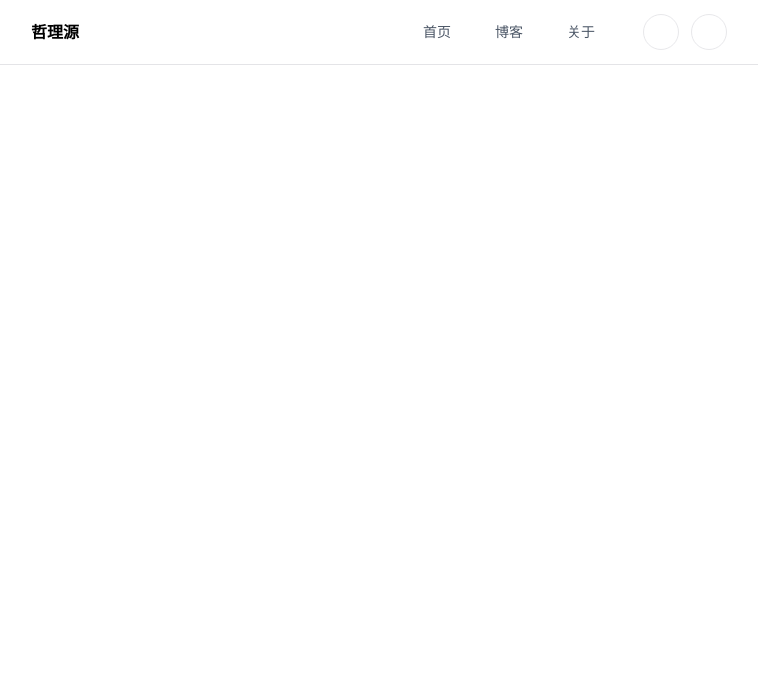
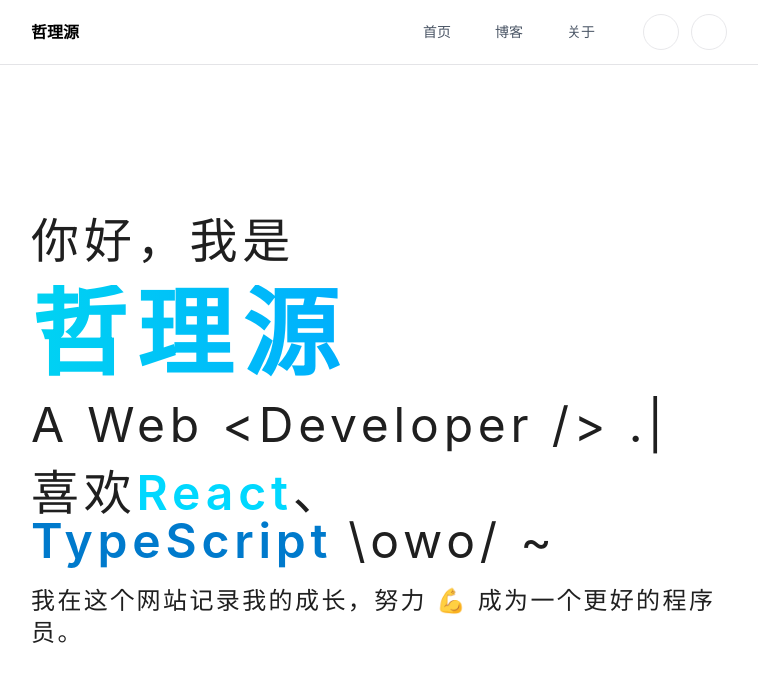
Before and after one commit to zeyuanHong0/my_blog_front, a React (Vite) app: page /#/home in a window 1280 px wide. Shown: the top 682 px of the page, without its empty margins (265-1023 px from the left). Built offline with nearby package versions, Linux system fonts and the light colour scheme; some icons are missing; what tailwindcss-debug-screens would draw is missing.

Commit message:
feat: 更新首页和布局组件，添加动态文本动画和内容区域

```diff
--- a/src/pages/front/home/index.tsx
+++ b/src/pages/front/home/index.tsx
@@ -1,5 +1,41 @@
+import React from "react";
+import { TypeAnimation } from "react-type-animation";
+
 const Home = () => {
-  return <div>front home</div>;
+  return (
+    <div
+      className={`flex min-h-full max-w-screen-md flex-col justify-center gap-5 px-6 md:px-10 2xl:max-w-7xl`}
+    >
+      <div className="text-2xl tracking-widest md:text-5xl">你好，我是</div>
+      <strong
+        className="bg-gradient-to-r from-cyan-400 to-blue-500 bg-clip-text text-5xl font-black tracking-widest md:text-8xl"
+        style={{ WebkitTextFillColor: "transparent" }}
+      >
+        哲理源
+      </strong>
+      <TypeAnimation
+        className={`text-2xl tracking-widest md:text-5xl`}
+        sequence={[
+          500,
+          "一名前端开发工程师 。",
+          1000,
+          "A Web <Developer /> .",
+          1000,
+        ]}
+        speed={10}
+        repeat={Infinity}
+      />
+
+      <div className="text-2xl tracking-widest md:text-5xl">
+        喜欢<span className="font-semibold text-[#00d8ff]">React</span>、
+        <span className="font-semibold text-[#007acc]">TypeScript</span>
+        <span className="ml-4">\owo/ ~</span>
+      </div>
+      <div className="text-muted-foreground text-base tracking-widest md:text-2xl">
+        我在这个网站记录我的成长，努力 💪 成为一个更好的程序员。
+      </div>
+    </div>
+  );
 };
 
 export default Home;
--- a/src/pages/front/layout/index.tsx
+++ b/src/pages/front/layout/index.tsx
@@ -1,4 +1,5 @@
 import React from "react";
+import { Outlet } from "react-router-dom";
 
 import Header from "./header";
 
@@ -6,6 +7,10 @@ const Layout = () => {
   return (
     <div className="h-full w-full">
       <Header />
+      {/* 内容区域 */}
+      <div className="relative grid h-[calc(100vh-64px)] place-content-center">
+        <Outlet />
+      </div>
     </div>
   );
 };
```
